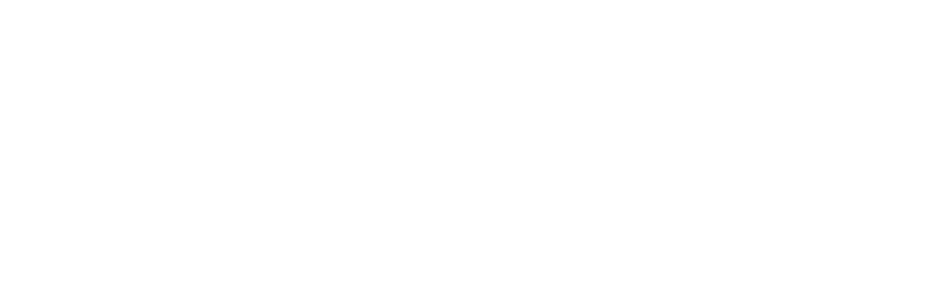
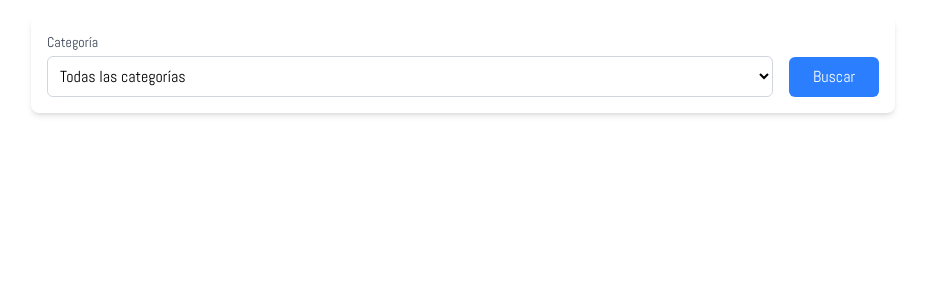
Before and after one commit to mahojv/recetario-online, a React (Vite) app: page / in a window 1280 px wide. Shown: the top 300 px of the page, without its empty margins (177-1102 px from the left). Built offline with nearby package versions, Linux system fonts and the light colour scheme.

Commit message:
barra de filtos

```diff
--- a/src/App.jsx
+++ b/src/App.jsx
@@ -1,11 +1,10 @@
-import React from 'react'
+import React from "react";
+import BarraDeFiltros from "./components/BarraDeFiltros";
 
 export default function App() {
   return (
-    <div>
-
-
-
-    </div>
-  )
+    <>
+      <BarraDeFiltros />
+    </>
+  );
 }
--- /dev/null
+++ b/src/components/BarraDeFiltros.jsx
@@ -0,0 +1,36 @@
+import React from "react";
+
+export default function BarraDeFiltros() {
+  return (
+    <div className="max-w-4xl mx-auto px-4 py-4">
+      <div className="bg-white rounded-lg shadow-md p-4">
+        <div className="flex flex-col sm:flex-row gap-4 items-end">
+          {/* Filtro por categoría */}
+          <div className="flex-1 w-full">
+            <label
+              htmlFor="category"
+              className="block text-sm font-medium text-gray-700 mb-1"
+            >
+              Categoría
+            </label>
+            <select
+              id="category"
+              className="w-full p-2 border border-gray-300 rounded-md"
+            >
+              <option value="">Todas las categorías</option>
+              <option value="Beef">Carne de res</option>
+              <option value="Dessert">Postres</option>
+              <option value="Vegetarian">Vegetariano</option>
+              <option value="Seafood">Mariscos</option>
+            </select>
+          </div>
+
+          {/* Botón de búsqueda */}
+          <button className="bg-blue-500 text-white px-6 py-2 rounded-md hover:bg-blue-600 transition-colors">
+            Buscar
+          </button>
+        </div>
+      </div>
+    </div>
+  );
+}
```
